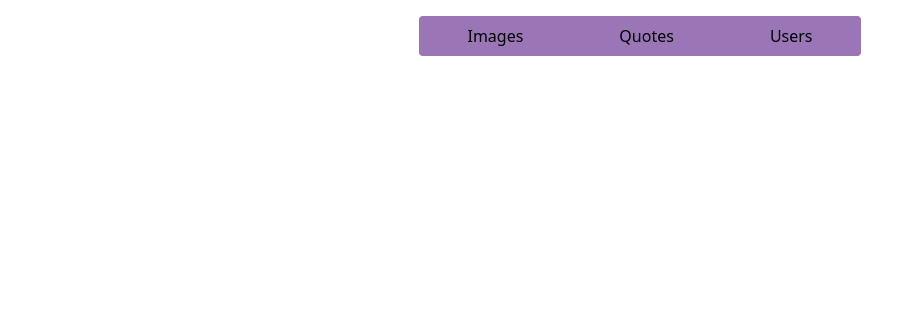
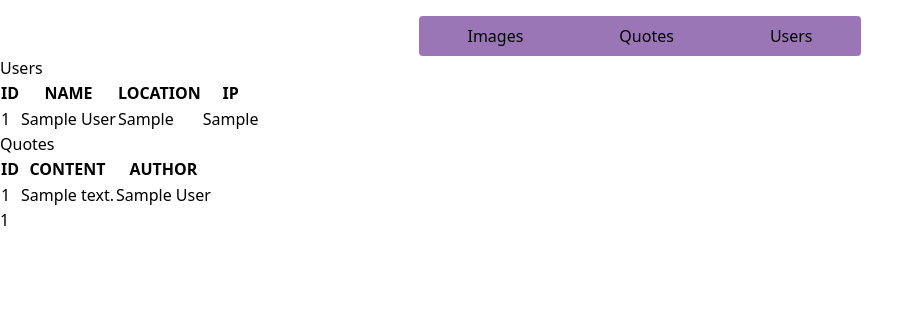
Before and after one commit to matheushasm/todoPHP, a PHP site: page /pages/admin.php in a window 1280 px wide. Shown: the top 335 px of the page, without its empty margins (0-923 px from the left). Run offline with PHP 8.4, Linux system fonts and the light colour scheme; tables that the repository leaves empty or names only in its code hold one stand-in row (values such as "Sample post"); some libraries are stand-ins or nearby versions.

Commit message:
Start Creating initial admin page, create READ DB functions on page

```diff
--- a/db/dao/ImageDaoMysql.php
+++ b/db/dao/ImageDaoMysql.php
@@ -1,5 +1,5 @@
 <?php
-require_once 'db/models/Image.php';
+require_once '../db/models/Image.php';
 
 class ImageDaoMysql implements ImageDao {
     private $pdo;
@@ -29,7 +29,7 @@ class ImageDaoMysql implements ImageDao {
                 $i->setId($item['id']);
                 $i->setUrl($item['url']);
 
-                $array = $i;
+                $array[] = $i;
             }
         }
         return $array;
--- a/db/dao/QuoteDaoMysql.php
+++ b/db/dao/QuoteDaoMysql.php
@@ -1,5 +1,5 @@
 <?php
-require_once 'db/models/Quote.php';
+require_once '../db/models/Quote.php';
 
 class QuoteDaoMysql implements QuoteDao {
     private $pdo;
@@ -22,7 +22,7 @@ class QuoteDaoMysql implements QuoteDao {
         $array = [];
 
         $sql = $this->pdo->query("SELECT * FROM quotes");
-        if($sql->rouCount() > 0) {}
+        if($sql->rowCount() > 0) {}
         $data = $sql->fetchAll();
 
         foreach($data as $item) {
@@ -31,7 +31,7 @@ class QuoteDaoMysql implements QuoteDao {
             $q->setContent($item['content']);
             $q->setAuthor($item['author']);
 
-            $array = $q;
+            $array[] = $q;
         }
         return $array;
     }
--- a/db/dao/UserDaoMysql.php
+++ b/db/dao/UserDaoMysql.php
@@ -1,5 +1,5 @@
 <?php
-require_once 'db/models/User.php';
+require_once '../db/models/User.php';
 
 class UserDaoMysql implements UserDao {
     private $pdo;
@@ -32,7 +32,7 @@ class UserDaoMysql implements UserDao {
                 $u->setIp($item['ip']);
                 $u->setUser_key($item['user_key']);
 
-                $array = $u;
+                $array[] = $u;
             }
         }
         return $array;
--- a/db/models/Quote.php
+++ b/db/models/Quote.php
@@ -19,7 +19,7 @@ class Quote {
         $this->content = $c;
     }
 
-    public function getAuthor($a) {
+    public function getAuthor() {
         return $this->author;
     }
     public function setAuthor($a) {
--- a/db/models/User.php
+++ b/db/models/User.php
@@ -36,10 +36,10 @@ class User {
     }
 
     public function getUser_key() {
-        return $this->key;
+        return $this->userKey;
     }
     public function setUser_key($k) {
-        $this->key = $k;
+        $this->userKey = $k;
     }
 }
 
--- a/pages/admin.php
+++ b/pages/admin.php
@@ -1,5 +1,19 @@
 <?php
 require '../config.php';
+
+require '../db/dao/UserDaoMysql.php';
+require '../db/dao/QuoteDaoMysql.php';
+require '../db/dao/ImageDaoMysql.php';
+
+$userDao = new UserDaoMysql($pdo);
+$userList = $userDao->getAll();
+
+$quoteDao = new QuoteDaoMysql($pdo);
+$quoteList = $quoteDao->getAll();
+
+$imageDao = new ImageDaoMysql($pdo);
+$imageList = $imageDao->getAll();
+
 ?>
 
 <!DOCTYPE html>
@@ -22,10 +36,49 @@ require '../config.php';
         </div>
     </header>
 
+    <table>
+        <h2>Users</h2>
+        <tr>
+            <th>ID</th>
+            <th>NAME</th>
+            <th>LOCATION</th>
+            <th>IP</th>
+        </tr>
+        <?php foreach($userList as $user): ?>
+        <tr>
+            <td><?=$user->getId();?></td>
+            <td><?=$user->getName();?></td>
+            <td><?=$user->getLocation();?></td>
+            <td><?=$user->getIp();?></td>
+        </tr>
+        <?php endforeach; ?>
+    </table>
+
+    <table>
+        <h2>Quotes</h2>
+        <tr>
+            <th>ID</th>
+            <th>CONTENT</th>
+            <th>AUTHOR</th>
+        </tr>
+        <?php foreach($quoteList as $quote): ?>
+        <tr>
+            <td><?=$quote->getId();?></td>
+            <td><?=$quote->getContent();?></td>
+            <td><?=$quote->getAuthor();?></td>
+        </tr>
+        <?php endforeach; ?>
+    </table>
+
     <div>
+        <?php foreach($imageList as $image): ?>
+            <div class="w-32 h-32">
+                <img src="<?=$image->getUrl()?>" alt=""/>
+                <div><?=$image->getId()?></div>
+            </div>
 
+        <?php endforeach; ?>
     </div>
-
 
 
 </body>
```
